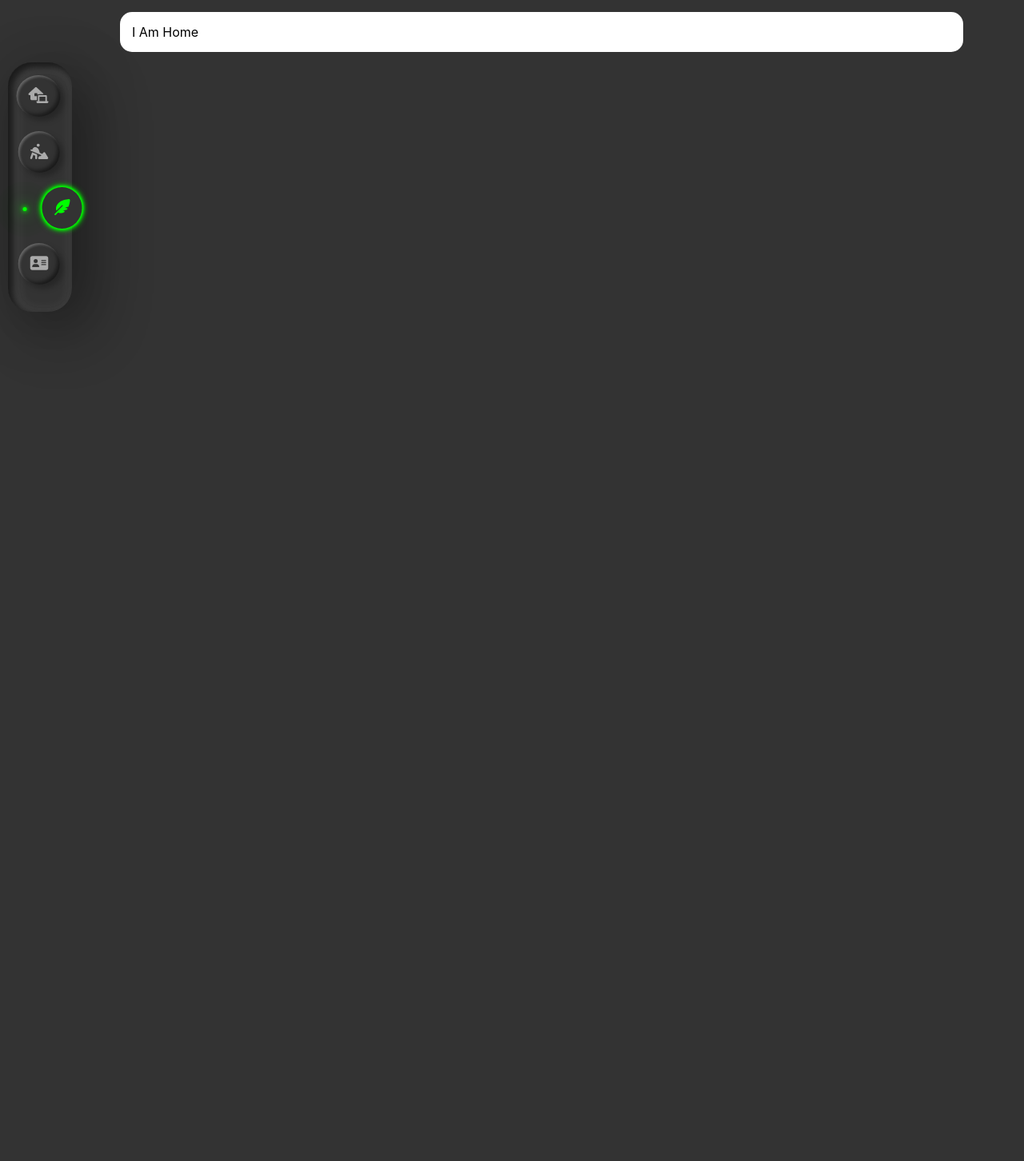
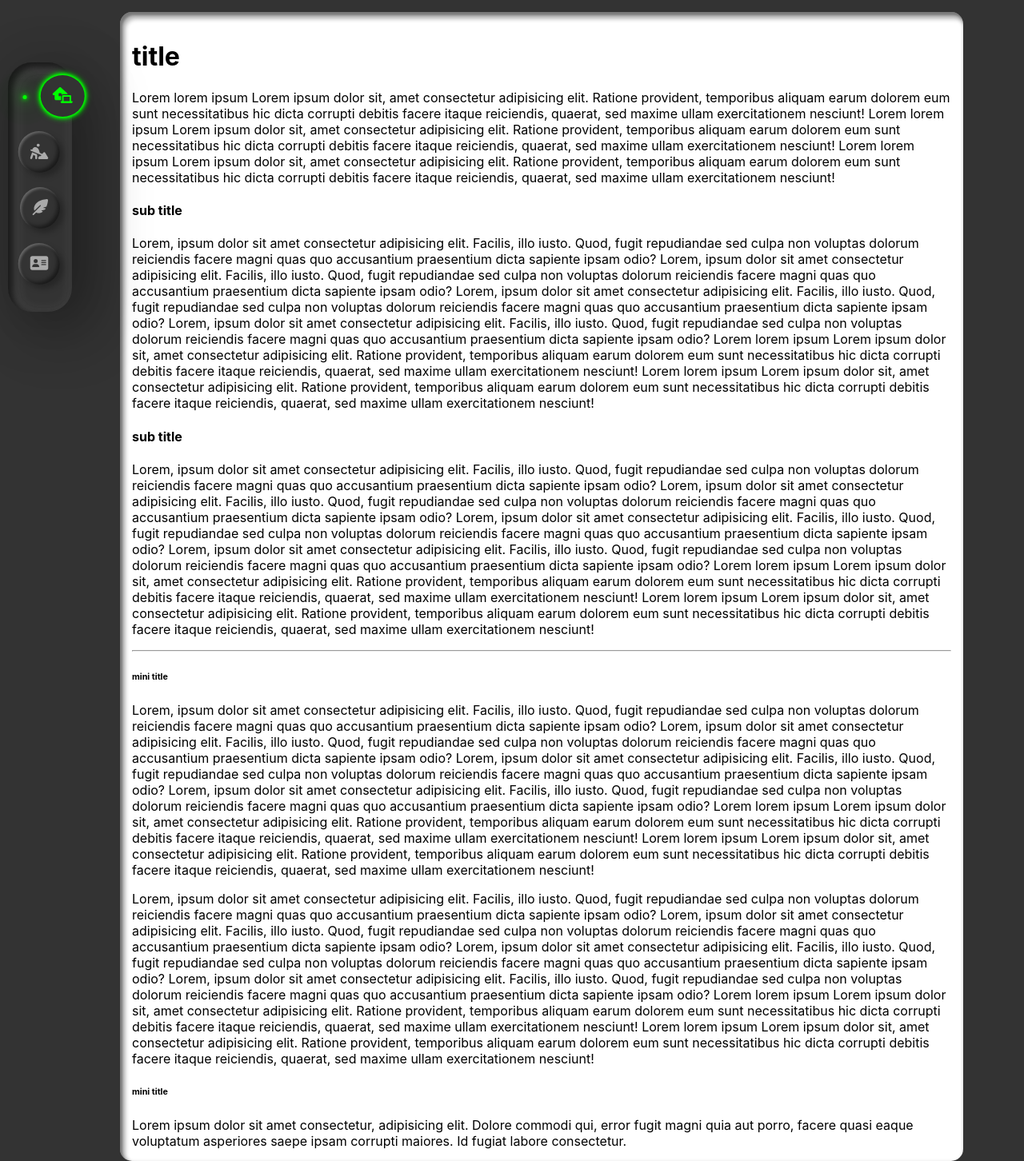
Before and after one commit to hikdul/briefcase, a React (Create React App) app: page / in a window 1280 px wide. Shown: the whole page at 80% size. Before the commit the page ends 800 px from the top, so only its background shows below. Built offline with nearby package versions, Linux system fonts and the light colour scheme.

Commit message:
generando maqueta para empezar a completar las paginas

```diff
--- a/src/App.tsx
+++ b/src/App.tsx
@@ -6,7 +6,7 @@ import { Layout } from "./components/layout/Layout";
 function App() {
   return (
     <div className="App">
-      <Container/>
+      <Container />
       <Layout />
     </div>
   );
--- a/src/Pages/Home/Home.tsx
+++ b/src/Pages/Home/Home.tsx
@@ -1,4 +1,55 @@
 
 export const Home = () =>{
-    return(<>I Am Home</>)
+    return(<>
+    <h1>title</h1>
+    <p>
+        Lorem lorem ipsum Lorem ipsum dolor sit, amet consectetur adipisicing elit. Ratione provident, temporibus aliquam earum dolorem eum sunt necessitatibus hic dicta corrupti debitis facere itaque reiciendis, quaerat, sed maxime ullam exercitationem nesciunt!
+        Lorem lorem ipsum Lorem ipsum dolor sit, amet consectetur adipisicing elit. Ratione provident, temporibus aliquam earum dolorem eum sunt necessitatibus hic dicta corrupti debitis facere itaque reiciendis, quaerat, sed maxime ullam exercitationem nesciunt!
+        Lorem lorem ipsum Lorem ipsum dolor sit, amet consectetur adipisicing elit. Ratione provident, temporibus aliquam earum dolorem eum sunt necessitatibus hic dicta corrupti debitis facere itaque reiciendis, quaerat, sed maxime ullam exercitationem nesciunt!
+    </p>
+
+        <h4>sub title</h4>
+
+    <p>
+    Lorem, ipsum dolor sit amet consectetur adipisicing elit. Facilis, illo iusto. Quod, fugit repudiandae sed culpa non voluptas dolorum reiciendis facere magni quas quo accusantium praesentium dicta sapiente ipsam odio?
+    Lorem, ipsum dolor sit amet consectetur adipisicing elit. Facilis, illo iusto. Quod, fugit repudiandae sed culpa non voluptas dolorum reiciendis facere magni quas quo accusantium praesentium dicta sapiente ipsam odio?
+    Lorem, ipsum dolor sit amet consectetur adipisicing elit. Facilis, illo iusto. Quod, fugit repudiandae sed culpa non voluptas dolorum reiciendis facere magni quas quo accusantium praesentium dicta sapiente ipsam odio?
+    Lorem, ipsum dolor sit amet consectetur adipisicing elit. Facilis, illo iusto. Quod, fugit repudiandae sed culpa non voluptas dolorum reiciendis facere magni quas quo accusantium praesentium dicta sapiente ipsam odio?
+        Lorem lorem ipsum Lorem ipsum dolor sit, amet consectetur adipisicing elit. Ratione provident, temporibus aliquam earum dolorem eum sunt necessitatibus hic dicta corrupti debitis facere itaque reiciendis, quaerat, sed maxime ullam exercitationem nesciunt!
+        Lorem lorem ipsum Lorem ipsum dolor sit, amet consectetur adipisicing elit. Ratione provident, temporibus aliquam earum dolorem eum sunt necessitatibus hic dicta corrupti debitis facere itaque reiciendis, quaerat, sed maxime ullam exercitationem nesciunt!
+    </p>
+        <h4>sub title</h4>
+    <p>
+    Lorem, ipsum dolor sit amet consectetur adipisicing elit. Facilis, illo iusto. Quod, fugit repudiandae sed culpa non voluptas dolorum reiciendis facere magni quas quo accusantium praesentium dicta sapiente ipsam odio?
+    Lorem, ipsum dolor sit amet consectetur adipisicing elit. Facilis, illo iusto. Quod, fugit repudiandae sed culpa non voluptas dolorum reiciendis facere magni quas quo accusantium praesentium dicta sapiente ipsam odio?
+    Lorem, ipsum dolor sit amet consectetur adipisicing elit. Facilis, illo iusto. Quod, fugit repudiandae sed culpa non voluptas dolorum reiciendis facere magni quas quo accusantium praesentium dicta sapiente ipsam odio?
+    Lorem, ipsum dolor sit amet consectetur adipisicing elit. Facilis, illo iusto. Quod, fugit repudiandae sed culpa non voluptas dolorum reiciendis facere magni quas quo accusantium praesentium dicta sapiente ipsam odio?
+        Lorem lorem ipsum Lorem ipsum dolor sit, amet consectetur adipisicing elit. Ratione provident, temporibus aliquam earum dolorem eum sunt necessitatibus hic dicta corrupti debitis facere itaque reiciendis, quaerat, sed maxime ullam exercitationem nesciunt!
+        Lorem lorem ipsum Lorem ipsum dolor sit, amet consectetur adipisicing elit. Ratione provident, temporibus aliquam earum dolorem eum sunt necessitatibus hic dicta corrupti debitis facere itaque reiciendis, quaerat, sed maxime ullam exercitationem nesciunt!
+    </p>
+    <hr/>
+    <h6>mini title</h6>
+    <p>
+    Lorem, ipsum dolor sit amet consectetur adipisicing elit. Facilis, illo iusto. Quod, fugit repudiandae sed culpa non voluptas dolorum reiciendis facere magni quas quo accusantium praesentium dicta sapiente ipsam odio?
+    Lorem, ipsum dolor sit amet consectetur adipisicing elit. Facilis, illo iusto. Quod, fugit repudiandae sed culpa non voluptas dolorum reiciendis facere magni quas quo accusantium praesentium dicta sapiente ipsam odio?
+    Lorem, ipsum dolor sit amet consectetur adipisicing elit. Facilis, illo iusto. Quod, fugit repudiandae sed culpa non voluptas dolorum reiciendis facere magni quas quo accusantium praesentium dicta sapiente ipsam odio?
+    Lorem, ipsum dolor sit amet consectetur adipisicing elit. Facilis, illo iusto. Quod, fugit repudiandae sed culpa non voluptas dolorum reiciendis facere magni quas quo accusantium praesentium dicta sapiente ipsam odio?
+        Lorem lorem ipsum Lorem ipsum dolor sit, amet consectetur adipisicing elit. Ratione provident, temporibus aliquam earum dolorem eum sunt necessitatibus hic dicta corrupti debitis facere itaque reiciendis, quaerat, sed maxime ullam exercitationem nesciunt!
+        Lorem lorem ipsum Lorem ipsum dolor sit, amet consectetur adipisicing elit. Ratione provident, temporibus aliquam earum dolorem eum sunt necessitatibus hic dicta corrupti debitis facere itaque reiciendis, quaerat, sed maxime ullam exercitationem nesciunt!
+    </p>
+    <p>
+    Lorem, ipsum dolor sit amet consectetur adipisicing elit. Facilis, illo iusto. Quod, fugit repudiandae sed culpa non voluptas dolorum reiciendis facere magni quas quo accusantium praesentium dicta sapiente ipsam odio?
+    Lorem, ipsum dolor sit amet consectetur adipisicing elit. Facilis, illo iusto. Quod, fugit repudiandae sed culpa non voluptas dolorum reiciendis facere magni quas quo accusantium praesentium dicta sapiente ipsam odio?
+    Lorem, ipsum dolor sit amet consectetur adipisicing elit. Facilis, illo iusto. Quod, fugit repudiandae sed culpa non voluptas dolorum reiciendis facere magni quas quo accusantium praesentium dicta sapiente ipsam odio?
+    Lorem, ipsum dolor sit amet consectetur adipisicing elit. Facilis, illo iusto. Quod, fugit repudiandae sed culpa non voluptas dolorum reiciendis facere magni quas quo accusantium praesentium dicta sapiente ipsam odio?
+        Lorem lorem ipsum Lorem ipsum dolor sit, amet consectetur adipisicing elit. Ratione provident, temporibus aliquam earum dolorem eum sunt necessitatibus hic dicta corrupti debitis facere itaque reiciendis, quaerat, sed maxime ullam exercitationem nesciunt!
+        Lorem lorem ipsum Lorem ipsum dolor sit, amet consectetur adipisicing elit. Ratione provident, temporibus aliquam earum dolorem eum sunt necessitatibus hic dicta corrupti debitis facere itaque reiciendis, quaerat, sed maxime ullam exercitationem nesciunt!
+    </p>
+
+    <h6>mini title</h6>
+    <span>
+        Lorem ipsum dolor sit amet consectetur, adipisicing elit. Dolore commodi qui, error fugit magni quia aut porro, facere quasi eaque voluptatum asperiores saepe ipsam corrupti maiores. Id fugiat labore consectetur.
+    </span>
+
+    </>)
 }
--- a/src/components/container/css/container.css
+++ b/src/components/container/css/container.css
@@ -12,8 +12,20 @@
   top: 15px;
   left: 150px;
   width: 100%;
+  min-height: 90vh;
   max-width: 80%;
   border-radius: 15px;
   background: #fff;
   padding: 15px;
+  -webkit-box-shadow: inset 10px 10px 5px 0px rgba(0,0,0,0.57);
+  -moz-box-shadow: inset 10px 10px 5px 0px rgba(0,0,0,0.57);
+  box-shadow: inset 2px 3px 5px 1px rgba(0,0,0,0.25),
+  inset 3px 4px 2px 0px rgba(51, 51, 51, 0.251),
+  inset 5px 7px 5px 2px rgba(0,0,0,0.25);
 }
+
+
+
+ /*   box-shadow: 5px 5px 7px rgba(0,0,0,.25),
+    inset 2px 2px 3px rgba(255,255,255,.25),
+    inset -3px -3px 5px rgba(0,0,0,.5);*/
--- a/src/components/layout/components/ButtonNavBar.tsx
+++ b/src/components/layout/components/ButtonNavBar.tsx
@@ -1,7 +1,6 @@
 import { IconDefinition } from "@fortawesome/fontawesome-common-types";
 import { FontAwesomeIcon } from "@fortawesome/react-fontawesome";
 import { useEffect, useState } from "react";
-import { Link } from "react-router-dom";
 import "../css/ButtonNavBar.css";
 
 //TODO: con el active tiene que venir el indicador
@@ -10,9 +9,9 @@ export const ButtonNavBar = ({
   icon,
   title,
   activeClass,
-  path
+  path,
 }: buttonNavBarProps) => {
-  const [liClass, setLiClass] = useState<string>("list");
+  const [liClass, setLiClass] = useState<string>('');
 
   useEffect(() => {
     if (activeClass) setLiClass("list active");
@@ -20,22 +19,22 @@ export const ButtonNavBar = ({
   }, [activeClass]);
 
   return (
-    <li className={liClass}>
-      <Link className="link" to={path}>
-        <span className="icon">
-          <FontAwesomeIcon className="image" icon={icon} />
-        </span>
-        <span className="title">{title}</span>
-      </Link>
-    </li>
+      <li className={liClass} >
+        <div className="link">
+          <span className="icon">
+            <FontAwesomeIcon className="image" icon={icon} />
+          </span>
+          <span className="title">{title}</span>
+        </div>
+      </li>
   );
 };
 
 interface buttonNavBarProps {
-  icon: IconDefinition
-  title: string
-  activeClass?: boolean
-  path: string
+  icon: IconDefinition;
+  title: string;
+  activeClass?: boolean;
+  path: string;
 }
 
 ButtonNavBar.defaultProps = {
--- a/src/components/layout/components/NavigationBar.tsx
+++ b/src/components/layout/components/NavigationBar.tsx
@@ -1,21 +1,23 @@
 import "../css/NavigationBar.css";
 import { routes } from "../../../constants/Routes/Router";
 import { ButtonNavBar } from "./ButtonNavBar";
+import { NavLink } from "react-router-dom";
 
 export const NavigationBar = () => {
   return (
     <div className=".navigationBar">
       <div className="navigation">
         <ul>
-          {routes.map(({whitButtom, icon, title, activeClass, path }, index) =>{
-            if(whitButtom)
-              return(<ButtonNavBar
-              key={title}
-              icon={icon}
-              activeClass={activeClass}
-              title={title}
-              path={path}/>
-          )})}
+          {routes.map(({ icon, title, path, end }) =>(
+            <NavLink key={title} to={path} end={end} >
+               {({isActive})=> <ButtonNavBar
+                   icon={icon}
+                   activeClass={isActive}
+                   title={title}
+                   path={path}/>
+               }
+            </NavLink>
+          ))}
         </ul>
       </div>
     </div>
--- a/src/components/layout/css/ButtonNavBar.css
+++ b/src/components/layout/css/ButtonNavBar.css
@@ -45,7 +45,6 @@
     font-weight: 500;
     margin-left: -15px;
 }
-/*todo: generar circulo de color que paresca undido*/
 
 .navigation ul li .link .icon
 {
--- a/src/constants/Routes/Router.ts
+++ b/src/constants/Routes/Router.ts
@@ -9,44 +9,39 @@ import { Projects } from "../../Pages/Projects/Project";
 
 export const routes: routesProps[] = [
     {
-        whitButtom: true,
         icon: faHouseLaptop,
         title: 'Home',
         path: '/',
-        activeClass: false,
+        end: true,
         page: Home
     },
     {
-        whitButtom: true,
         icon: faPersonDigging,
         title: 'Projects',
         path: '/Projects',
-        activeClass: false,
+        end: false,
         page: Projects
     },
     {
-        whitButtom: true,
         icon: faFeatherPointed,
         title: 'About',
         path: '/About',
-        activeClass: true,
+        end: false,
         page: About
     },
     {
-        whitButtom: true,
         icon: faAddressCard,
         title: 'Contact',
         path: '/Contact',
-        activeClass: false,
+        end: false,
         page: ContactMe
     },
 ]
 
 interface routesProps {
-    whitButtom: boolean
     icon: IconDefinition
     title: string
-    activeClass: boolean
     path: string
+    end: boolean
     page: () => JSX.Element
 }
```
